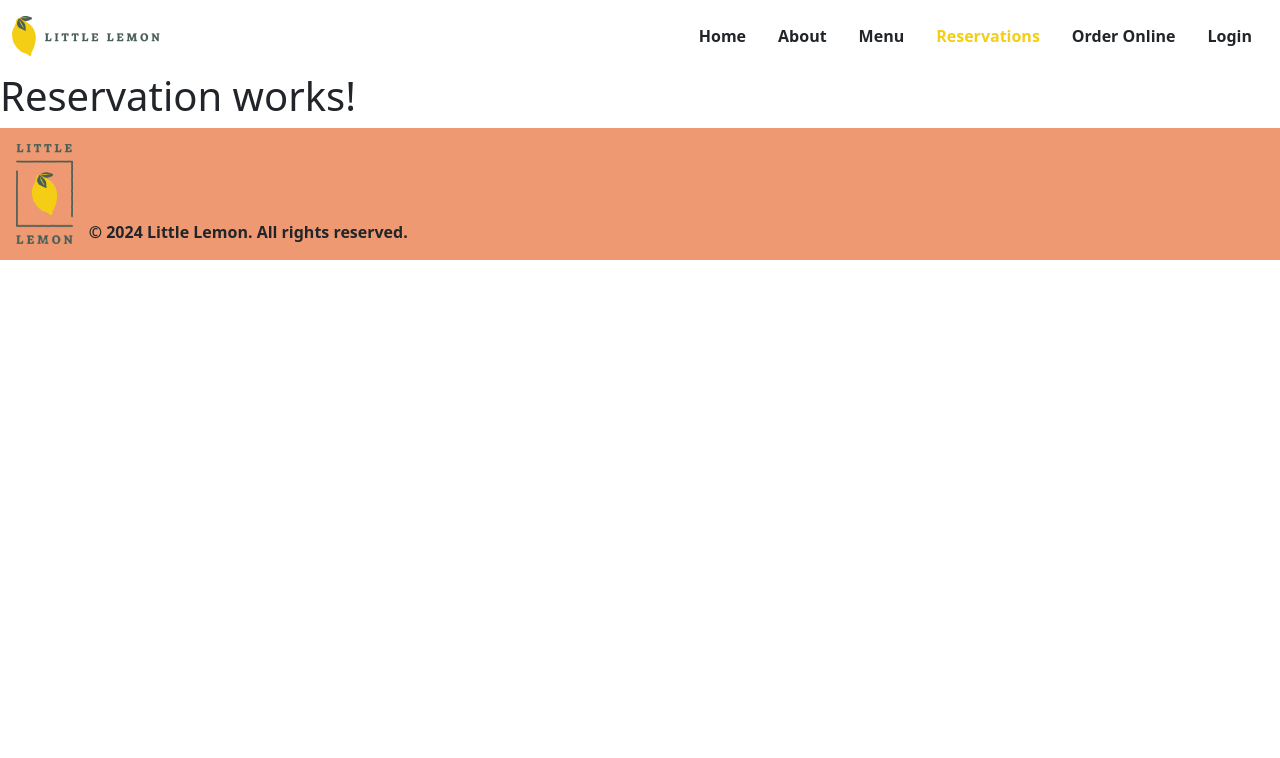
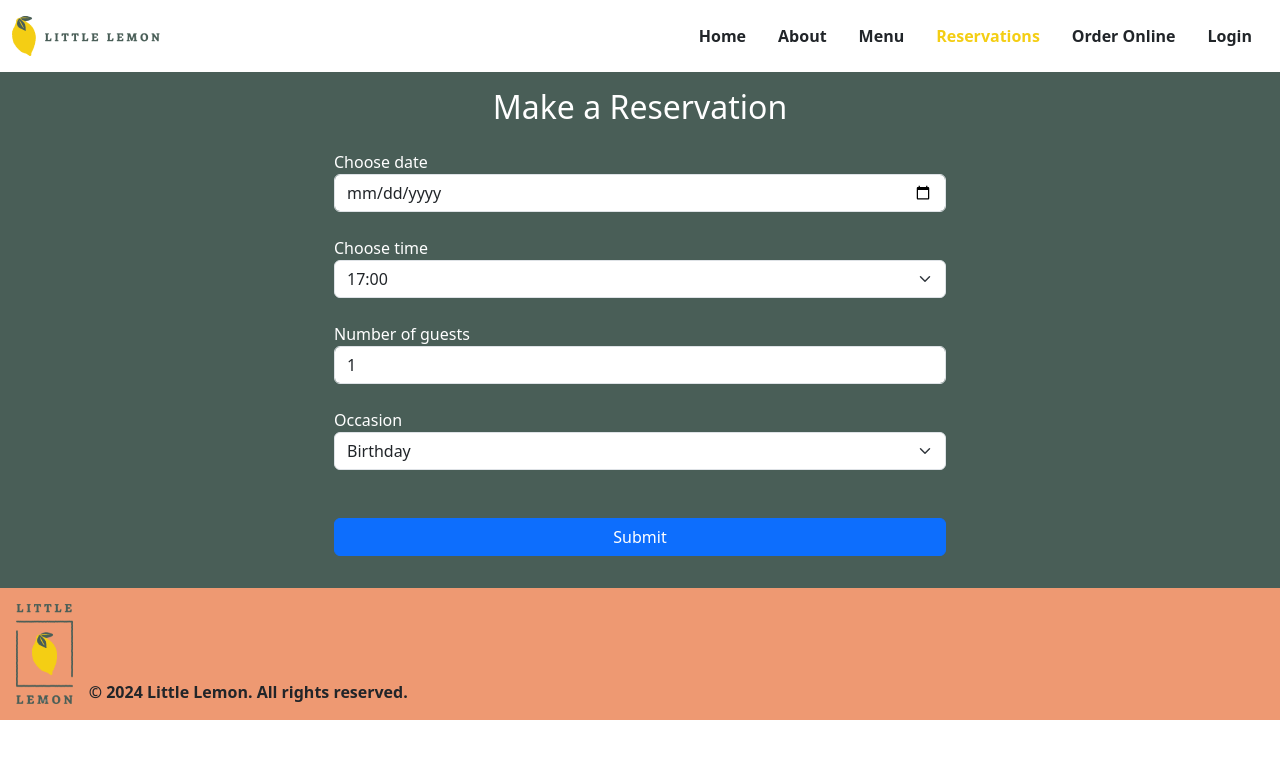
Before and after one commit to juancaguillens01/Little-Lemon, a React (Create React App) app: page /reservations in a window 1280 px wide. Shown: the top 758 px of the page. Built offline with nearby package versions, Linux system fonts and the light colour scheme.

Commit message:
Implemented new advances in reservation function

```diff
--- /dev/null
+++ b/src/components/BookingForm/BookingForm.js
@@ -0,0 +1,82 @@
+import React, { useState } from 'react';
+
+function BookingForm() {
+    const [formData, setFormData] = useState({
+        date: '',
+        time: '',
+        guests: 1,
+        occasion: 'Birthday'
+    });
+
+    const availableTimes = ['17:00', '18:00', '19:00', '20:00', '21:00', '22:00'];
+
+    const handleChange = (e) => {
+        const { id, value } = e.target;
+        setFormData((prevState) => ({
+            ...prevState,
+            [id]: value
+        }));
+    };
+
+    const handleSubmit = (e) => {
+        e.preventDefault();
+        console.log('Form submitted:', formData);
+    };
+
+    return (
+        <form
+            onSubmit={handleSubmit}
+        >
+            <label htmlFor="date">Choose date</label>
+            <input
+                type="date"
+                id="date"
+                value={formData.date}
+                onChange={handleChange}
+                className="form-control mb-4"
+            />
+
+            <label htmlFor="time">Choose time</label>
+            <select
+                id="time"
+                value={formData.time}
+                onChange={handleChange}
+                className="form-select mb-4"
+            >
+                {availableTimes.map((time) => (
+                    <option key={time} value={time}>
+                        {time}
+                    </option>
+                ))}
+            </select>
+
+            <label htmlFor="guests">Number of guests</label>
+            <input
+                type="number"
+                id="guests"
+                value={formData.guests}
+                onChange={handleChange}
+                min="1"
+                max="10"
+                className="form-control mb-4"
+            />
+
+            <label htmlFor="occasion">Occasion</label>
+            <select
+                id="occasion"
+                value={formData.occasion}
+                onChange={handleChange}
+                className="form-select mb-5"
+            >
+                <option value="Birthday">Birthday</option>
+                <option value="Aniversary">Aniversary</option>
+            </select>
+
+            <button type="submit" className="btn btn-primary w-100 mb-3">
+                Submit
+            </button>
+        </form>
+    );
+}
+
+export default BookingForm;
--- /dev/null
+++ b/src/components/BookingPage/BookingPage.js
@@ -0,0 +1,17 @@
+import React from 'react';
+import BookingForm from '../BookingForm/BookingForm';
+
+function BookingPage() {
+    return (
+        <div className="background-green text-white p-3">
+            <h2 className="text-center mb-4">Make a Reservation</h2>
+            <div className="row justify-content-center">
+                <div className="col-12 col-md-6">
+                    <BookingForm />
+                </div>
+            </div>
+        </div>
+    );
+}
+
+export default BookingPage;
--- a/src/components/Header/Header.js
+++ b/src/components/Header/Header.js
@@ -1,3 +1,4 @@
+import { Link } from 'react-router-dom';
 import Nav from '../Nav/Nav';
 
 function Header() {
@@ -6,12 +7,14 @@ function Header() {
             <div className="container-fluid py-3">
                 <div className="row align-items-center">
                     <div className="col-12 col-md-4 d-flex justify-content-center justify-content-md-start">
+                        <Link to="/">
                         <img
                             alt="Little Lemon logo"
                             src="images/logo.png"
                             title="Little Lemon"
                             className="img-fluid"
                         />
+                        </Link>
                     </div>
                     <div className="col-12 col-md-8 d-flex justify-content-center justify-content-md-end">
                         <Nav />
--- a/src/components/Main/Main.js
+++ b/src/components/Main/Main.js
@@ -1,14 +1,14 @@
 import { Route, Routes } from 'react-router-dom';
 import Home from '../Home/Home';
-import Reservation from '../Reservation/Reservation';
 import NotImplemented from '../NotImplemented/NotImplemented';
+import BookingPage from '../BookingPage/BookingPage';
 
 function Main() {
     return (
         <main className="w-100">
             <Routes>
                 <Route path="/" element={<Home />} />
-                <Route path="/reservations" element={<Reservation />} />
+                <Route path="/reservations" element={<BookingPage />} />
                 <Route path="/about" element={<NotImplemented />} />
                 <Route path="/menu" element={<NotImplemented />} />
                 <Route path="/orderOnline" element={<NotImplemented />} />
--- a/src/components/Reservation/Reservation.js
+++ /dev/null
@@ -1,7 +0,0 @@
-function Reservation() {
-    return(
-        <h1>Reservation works!</h1>
-    );
-}
-
-export default Reservation;
```
